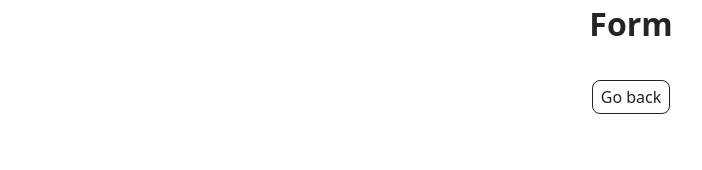
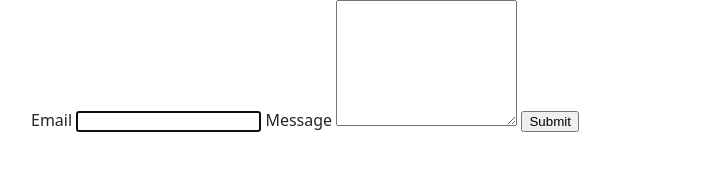
Before and after one commit to MrSponge-netizen/goit-js-hw-09, a plain HTML site: page 2-form.html in a window 1280 px wide. Shown: the whole page, without its empty margins (9-711 px from the left). Drawn offline with Linux system fonts and the light colour scheme.

Commit message:
Deploying to gh-pages from @ MrSponge-netizen/goit-js-hw-09@58b578676ff1468b29677e380753fbadf24915bf 🚀

```diff
--- a/2-form.html
+++ b/2-form.html
@@ -1,4 +1,4 @@
-<!DOCTYPE html>
+<!doctype html>
 <html lang="en">
   <head>
     <meta charset="UTF-8" />
@@ -6,18 +6,24 @@
     <meta http-equiv="X-UA-Compatible" content="IE=edge" />
     <meta name="viewport" content="width=device-width, initial-scale=1.0" />
     <title>Page 3</title>
-    <script type="module" crossorigin src="/goit-js-hw-09/assets/modulepreload-polyfill-Dezn_h7o.js"></script>
+    <script type="module" crossorigin src="/goit-js-hw-09/2-form.js"></script>
+    <link rel="modulepreload" crossorigin href="/goit-js-hw-09/assets/modulepreload-polyfill-Dezn_h7o.js">
     <link rel="stylesheet" crossorigin href="/goit-js-hw-09/assets/styles-BURFdvyq.css">
   </head>
   <body>
-
-
     <main>
       <div class="container">
-        <h1 class="main-title">
-          Form
-        </h1>
-        <a class="back-link" href="./index.html">Go back</a>
+        <form class="feedback-form" autocomplete="off">
+          <label>
+            Email
+            <input type="email" name="email" autofocus />
+          </label>
+          <label>
+            Message
+            <textarea name="message" rows="8"></textarea>
+          </label>
+          <button type="submit">Submit</button>
+        </form>
       </div>
     </main>
   </body>
--- /dev/null
+++ b/2-form.js
@@ -0,0 +1,2 @@
+/* empty css                      */import"./assets/modulepreload-polyfill-Dezn_h7o.js";var e={email:``,message:``},t=`feedback-form-state`,n=document.querySelector(`.feedback-form`);if(localStorage.getItem(t)!=null)try{console.log(JSON.parse(localStorage.getItem(t)));let e=JSON.parse(localStorage.getItem(t));n.email.value=e.email,n.message.value=e.message}catch(e){console.error(e)}n.addEventListener(`submit`,r=>{r.preventDefault();let i=n.email.value,a=n.message.value;return i==``||a==``?(alert(`Fill please all fields`),!1):(console.log(e),n.reset(),localStorage.removeItem(t),!1)}),n.addEventListener(`input`,r=>{let i=n.email.value.trim(),a=n.message.value.trim();return e.email=i,e.message=a,localStorage.setItem(t,JSON.stringify(e)),!1});
+//# sourceMappingURL=2-form.js.map
```
Also changed, not shown: 1 other file.
